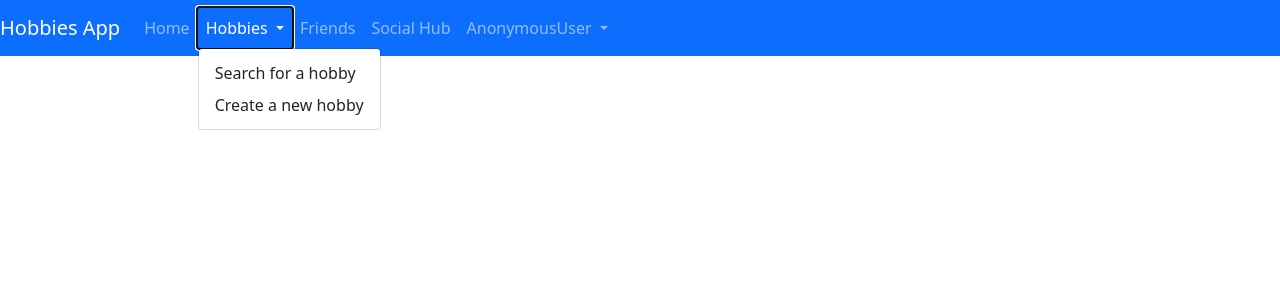
After one commit to AzimIslam/HobbiesApp, a Django app: template mainapp/templates/mainapp/profile/base.html in a window 1280 px wide, after a click on "Hobbies". The commit adds this page. Shown: the top 300 px of the page. Run offline with Django 3.2, Linux system fonts and the light colour scheme; the template is opened without the code that fills it: most values are stand-ins (such as "Sample title", 1, 10 or a date in 2020); some libraries are stand-ins or nearby versions.

Commit message:
Added dropdown menu

```diff
--- a/mainapp/templates/mainapp/base.html
+++ b/mainapp/templates/mainapp/base.html
@@ -12,6 +12,7 @@
         <title>{{ title }}</title>
     </head>
     <body>
+
         {% block content %}
         {% endblock content %}
         <script src="https://cdn.jsdelivr.net/npm/bootstrap@5.1.3/dist/js/bootstrap.bundle.min.js" integrity="sha384-ka7Sk0Gln4gmtz2MlQnikT1wXgYsOg+OMhuP+IlRH9sENBO0LRn5q+8nbTov4+1p" crossorigin="anonymous"></script>
--- /dev/null
+++ b/mainapp/templates/mainapp/profile/base.html
@@ -0,0 +1,59 @@
+<!DOCTYPE html>
+
+<html>
+    <head>
+        <!-- Required meta tags -->
+        <meta charset="utf-8">
+        <meta name="viewport" content="width=device-width, initial-scale=1">
+
+        <!-- Bootstrap CSS -->
+        <link href="https://cdn.jsdelivr.net/npm/bootstrap@5.1.3/dist/css/bootstrap.min.css" rel="stylesheet" integrity="sha384-1BmE4kWBq78iYhFldvKuhfTAU6auU8tT94WrHftjDbrCEXSU1oBoqyl2QvZ6jIW3" crossorigin="anonymous">
+
+        <title>{{ title }}</title>
+    </head>
+    <body>
+        <nav class="navbar navbar-expand-lg navbar-dark bg-primary">
+            <span class="navbar-brand mb-0 h1">Hobbies App</span>
+            <div class="collapse navbar-collapse" id="navbarNav">
+                <ul class="navbar-nav">
+                  <li class="nav-item">
+                    <a class="nav-link" href="#">Home</a>
+                  </li>
+                  <li class="nav-item dropdown">
+                    <a class="nav-link dropdown-toggle" href="#" id="navbarDropdownMenuLink" data-toggle="dropdown" aria-haspopup="true" aria-expanded="false">
+                      Hobbies
+                    </a>
+                    <div class="dropdown-menu" aria-labelledby="navbarDropdownMenuLink">
+                      <a class="dropdown-item" href="#">Search for a hobby</a>
+                      <a class="dropdown-item" href="#">Create a new hobby</a>
+                    </div>
+                  </li>
+                  <li class="nav-item">
+                    <a class="nav-link" href="#">Friends</a>
+                  </li>
+                  <li class="nav-item">
+                    <a class="nav-link" href="#">Social Hub</a>
+                  </li>
+                  <li class="nav-item dropdown">
+                    <a class="nav-link dropdown-toggle" href="#" id="navbarDropdownMenuLink" data-toggle="dropdown" aria-haspopup="true" aria-expanded="false">
+                      {{ user }}
+                    </a>
+                    <div class="dropdown-menu" aria-labelledby="navbarDropdownMenuLink">
+                      <a class="dropdown-item" href="{% url 'logout' %}">Logout</a>
+                    </div>
+                  </li>
+                </ul>
+              </div>
+        </nav>
+        {% block content %}
+        {% endblock content %}
+
+        <script src="https://code.jquery.com/jquery-3.3.1.slim.min.js" integrity="sha384-q8i/X+965DzO0rT7abK41JStQIAqVgRVzpbzo5smXKp4YfRvH+8abtTE1Pi6jizo" crossorigin="anonymous"></script>
+        <script src="https://cdnjs.cloudflare.com/ajax/libs/popper.js/1.14.7/umd/popper.min.js" integrity="sha384-UO2eT0CpHqdSJQ6hJty5KVphtPhzWj9WO1clHTMGa3JDZwrnQq4sF86dIHNDz0W1" crossorigin="anonymous"></script>
+        <script src="https://stackpath.bootstrapcdn.com/bootstrap/4.3.1/js/bootstrap.min.js" integrity="sha384-JjSmVgyd0p3pXB1rRibZUAYoIIy6OrQ6VrjIEaFf/nJGzIxFDsf4x0xIM+B07jRM" crossorigin="anonymous"></script>
+        <script src="https://unpkg.com/vue@next"></script>
+
+        {% block scripts %}
+        {% endblock %}
+    </body>
+</html>
--- a/mainapp/templates/mainapp/profile/homepage.html
+++ b/mainapp/templates/mainapp/profile/homepage.html
@@ -1,6 +1,10 @@
+{% extends 'mainapp/profile/base.html' %}
+
+{% block content %}
 {% if user.is_authenticated %}
-    <h1>Hello {{ username }}</h1>
+    <h1>Hello {{ user }}</h1>
     <a href="{% url 'logout' %}">Log out</a>
 {% else %}
     <h1>You are not logged in</h1>
 {% endif %}
+{% endblock %}
```
Also changed, not shown: mainapp/views.py (+2 -6 lines).
